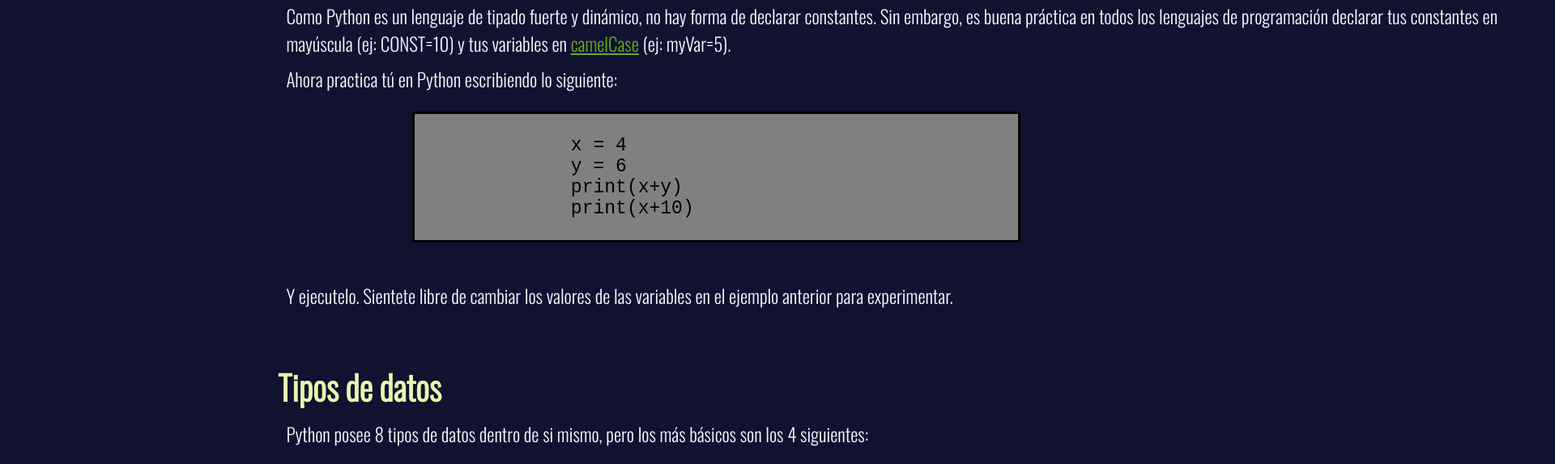
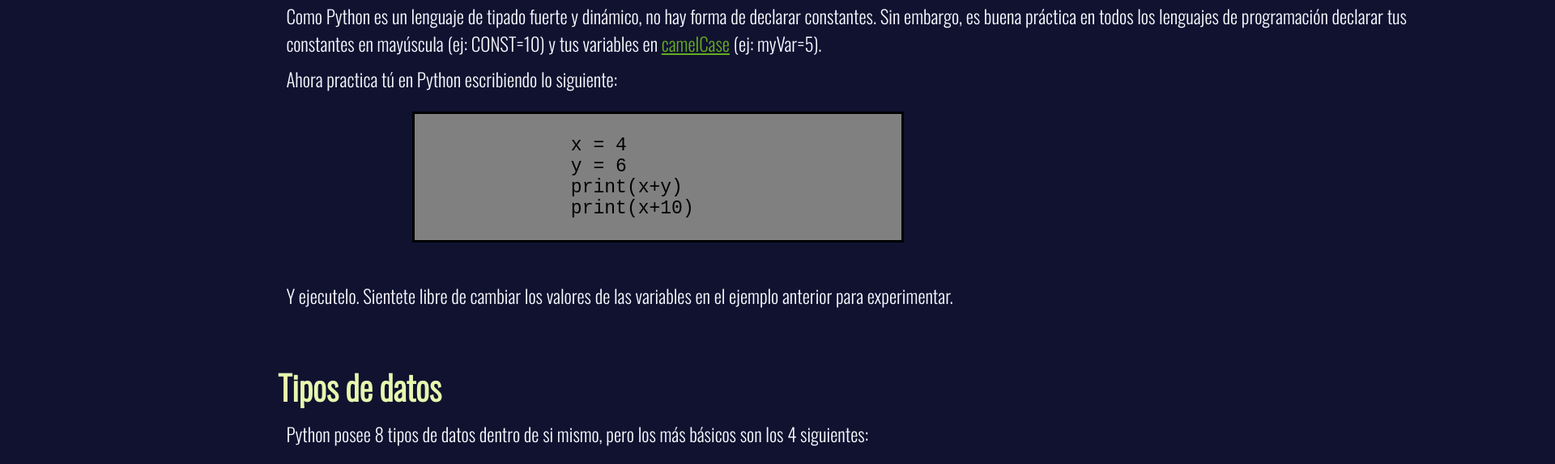
Before and after one commit to azurite-12/techDoc, a plain HTML site: page index.html in a window 1280 px wide. Shown: the part 1477-2051 px from the top of the page at 81% size, 1920 px wide, since content can reach past the window. Drawn offline with nearby package versions, Linux system fonts and the light colour scheme.

Commit message:
change code size

```diff
--- a/styles.css
+++ b/styles.css
@@ -101,7 +101,7 @@ code {
 
 pre > code {
     border: solid;
-    padding-right: 25rem;
+    padding-right: 20vw;
 }
 
 .main-section a {
```
